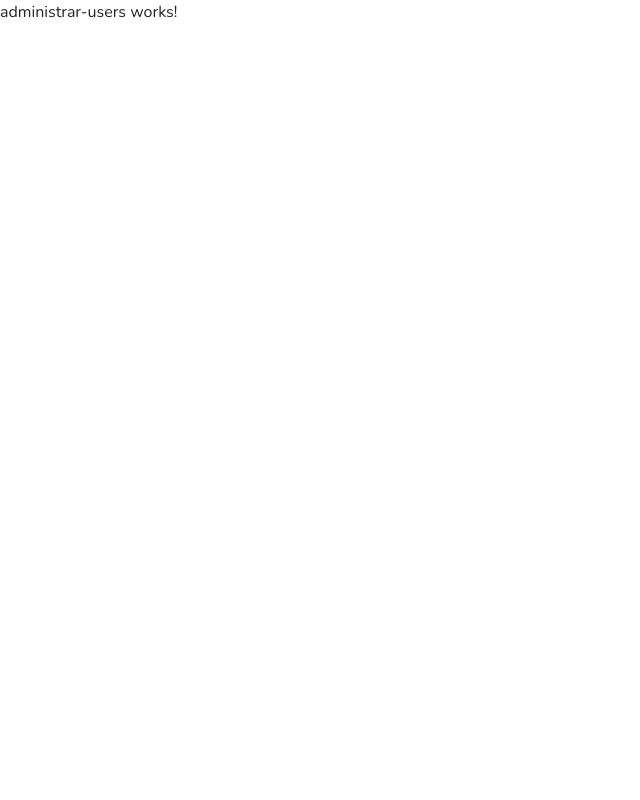
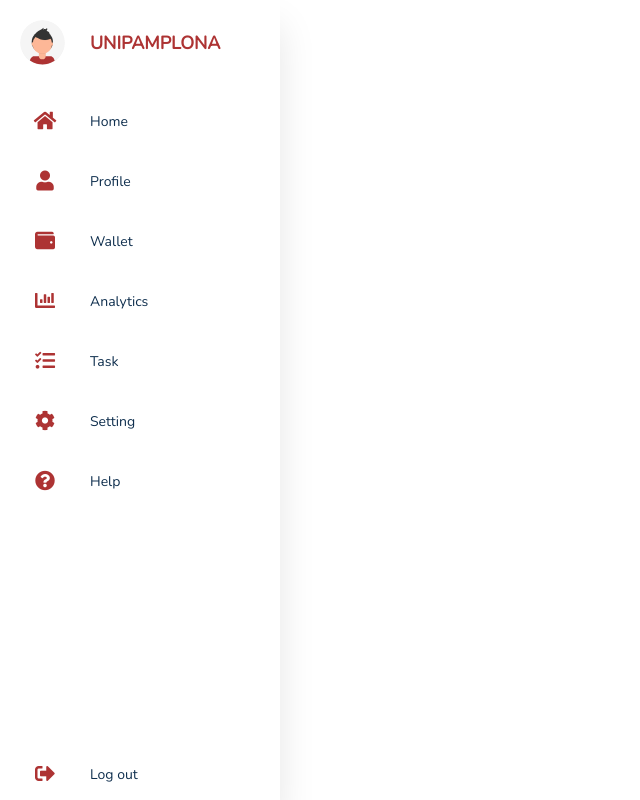
Before and after one commit to juanjjaimes/videoBeamConLuis, an Angular app: page /admin in a window 1280 px wide. Before the commit this address led to /admin/gestionar-user. Shown: the whole page, without its empty margins (0-640 px from the left). Built offline with nearby package versions, Linux system fonts and the light colour scheme.

Commit message:
navAdmin

```diff
--- a/src/app/admin/admin-routing.module.ts
+++ b/src/app/admin/admin-routing.module.ts
@@ -2,9 +2,11 @@ import { NgModule } from '@angular/core';
 import { RouterModule, Routes } from '@angular/router';
 import { AdministrarUsersComponent } from './components/administrar-users/administrar-users.component';
 import { AdministrarVideoBeamsComponent } from './components/administrar-video-beams/administrar-video-beams.component';
+import { NavComponent } from './components/nav/nav.component';
 
 const routes: Routes = [
-  { path: '', redirectTo: 'gestionar-user', pathMatch: 'full' },
+  // { path: '', redirectTo: 'gestionar-user', pathMatch: 'full' },
+  { path: '', component: NavComponent },
   { path: 'gestionar-user', component: AdministrarUsersComponent },
   { path: 'gestionar-vb', component: AdministrarVideoBeamsComponent },
 ];
--- a/src/app/admin/components/nav/nav.component.html
+++ b/src/app/admin/components/nav/nav.component.html
@@ -1 +1,46 @@
-<p>nav works!</p>
+<link rel="stylesheet" href="https://cdnjs.cloudflare.com/ajax/libs/font-awesome/5.15.4/css/all.min.css">
+<div class="b">
+
+<nav>
+    <ul>
+        <li>
+            <a href="#" class="logo">
+                <img src="./assets/img/profile.svg" alt="">
+                <span class="nav-iten">Unipamplona</span>
+            </a>
+        </li>
+        <li><a href="#">
+            <i class="fas fa-home"></i>
+            <span class="nav-item">Home</span>
+        </a></li>
+        <li><a href="#">
+            <i class="fas fa-user"></i>
+            <span class="nav-item">Profile</span>
+        </a></li>
+        <li><a href="#">
+            <i class="fas fa-wallet"></i>
+            <span class="nav-item">Wallet</span>
+        </a></li>
+        <li><a href="#">
+            <i class="fas fa-chart-bar"></i>
+            <span class="nav-item">Analytics</span>
+        </a></li>
+        <li><a href="#">
+            <i class="fas fa-tasks"></i>
+            <span class="nav-item">Task</span>
+        </a></li>
+        <li><a href="#">
+            <i class="fas fa-cog" aria-hidden="true"></i>
+            <span class="nav-item">Setting</span>
+        </a></li>
+        <li><a href="#">
+            <i class="fas fa-question-circle"></i>
+            <span class="nav-item">Help</span>
+        </a></li>
+        <li><a href="#" class="logout">
+            <i class="fas fa-sign-out-alt"></i>
+            <span class="nav-item">Log out</span>
+        </a></li>
+    </ul>
+</nav>
+</div>
--- a/src/app/admin/components/nav/nav.component.scss
+++ b/src/app/admin/components/nav/nav.component.scss
@@ -0,0 +1,73 @@
+*{
+    margin: 0;
+    padding: 0;
+    outline: none;
+    border: none;
+    text-decoration: none;
+    box-sizing: border-box;
+    font-family: "Nunito", sans-serif;
+}
+
+nav{
+    position: absolute;
+    top: 0;
+    bottom: 0;
+    height: 100%;
+    left: 0;
+    background: #fff;
+    width: 90px;
+    overflow: hidden;
+    transition: width 0.2s linear;
+    box-shadow: 0 25px 35px rgba(0,0,0,0.1);
+}
+.logo{
+    text-align: center;
+    display: flex;
+    transition: all 0.5s ease;
+    margin: 10px;
+}
+.logo img{
+    width: 45px;
+    height: 45px;
+    border-radius: 50%;
+}
+.logo span{
+    margin: 10px;
+    font-weight: bold;
+    padding-left: 15px;
+    font-size: 18px;
+    text-transform: uppercase;
+}
+a{
+    position: relative;
+    color: #AD3333;
+    font-size: 14px;
+    display: table;
+    width: 300px;
+    padding: 10px;
+}
+.fas{
+    position: relative;
+    width: 70px;
+    height: 40px;
+    top: 14px;
+    font-size: 20px;
+    text-align: center;
+}
+.nav-item{
+    position: relative;
+    top: 12px;
+    margin-left: 10px;
+    color: #0f2f4e;
+}
+a:hover{
+    background: #eee;
+}
+nav:hover{
+    width: 280px;
+    transition: all 0.5s ease;
+}
+.logout{
+    position: absolute;
+    bottom: 0;
+}
```
